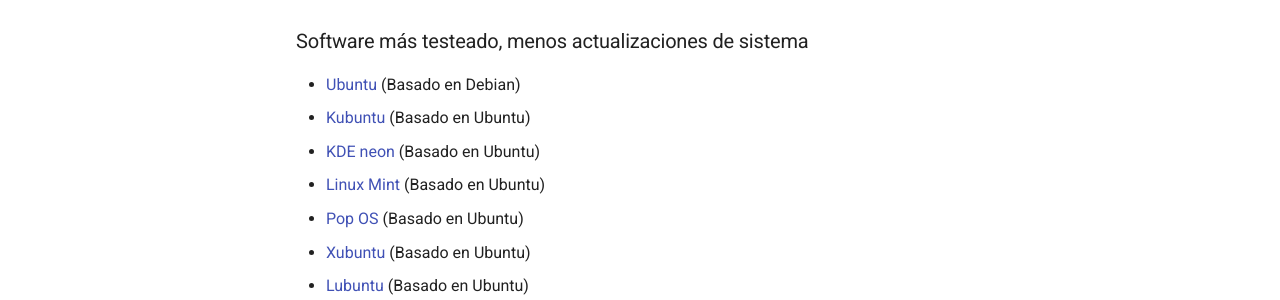
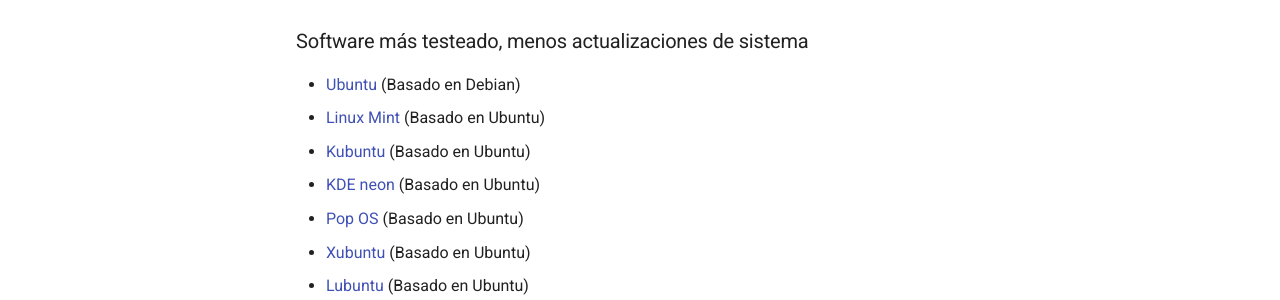
Before and after one commit to anomalouscode/wiki, an MkDocs documentation site: the page built from docs/linux/index.md, in a window 1280 px wide and 995 px high. Shown: the part 491-791 px from the top of the window. Built offline with MkDocs 1.6.1 and Material for MkDocs 9.7.7, drawn with Linux system fonts in a browser that asks for light colours; comment, search, counter and statistics services are not loaded; part of the change alters nothing that is shown.

```diff
--- a/docs/linux/index.md
+++ b/docs/linux/index.md
@@ -9,7 +9,7 @@ title: Inicio
 ### Software y funciones más nuevas, último soporte de hardware
 
 - [Fedora](https://getfedora.org/) (Independiente)
-- [Debian Testing](https://www.debian.org/devel/debian-installer/) (Independiente)
+- [Debian Testing](https://cdimage.debian.org/images/unofficial/non-free/images-including-firmware/weekly-live-builds/amd64/iso-hybrid/) (Independiente)
 - [Arch Linux](https://www.archlinux.org/) (Independiente)
 - [Manjaro](https://manjaro.org/) (Basado en Arch)
 - [EndeavourOS](https://endeavouros.com/) (Basado en Arch)
@@ -17,9 +17,9 @@ title: Inicio
 ### Software más testeado, menos actualizaciones de sistema
 
 - [Ubuntu](https://ubuntu.com/download/desktop) (Basado en Debian)
+- [Linux Mint](https://linuxmint.com/download.php) (Basado en Ubuntu)
 - [Kubuntu](https://kubuntu.org/getkubuntu/) (Basado en Ubuntu)
 - [KDE neon](https://neon.kde.org/download) (Basado en Ubuntu)
-- [Linux Mint](https://linuxmint.com/download.php) (Basado en Ubuntu)
 - [Pop OS](https://pop.system76.com/) (Basado en Ubuntu)
 - [Xubuntu](https://xubuntu.org/) (Basado en Ubuntu)
 - [Lubuntu](https://lubuntu.me/) (Basado en Ubuntu)
```
